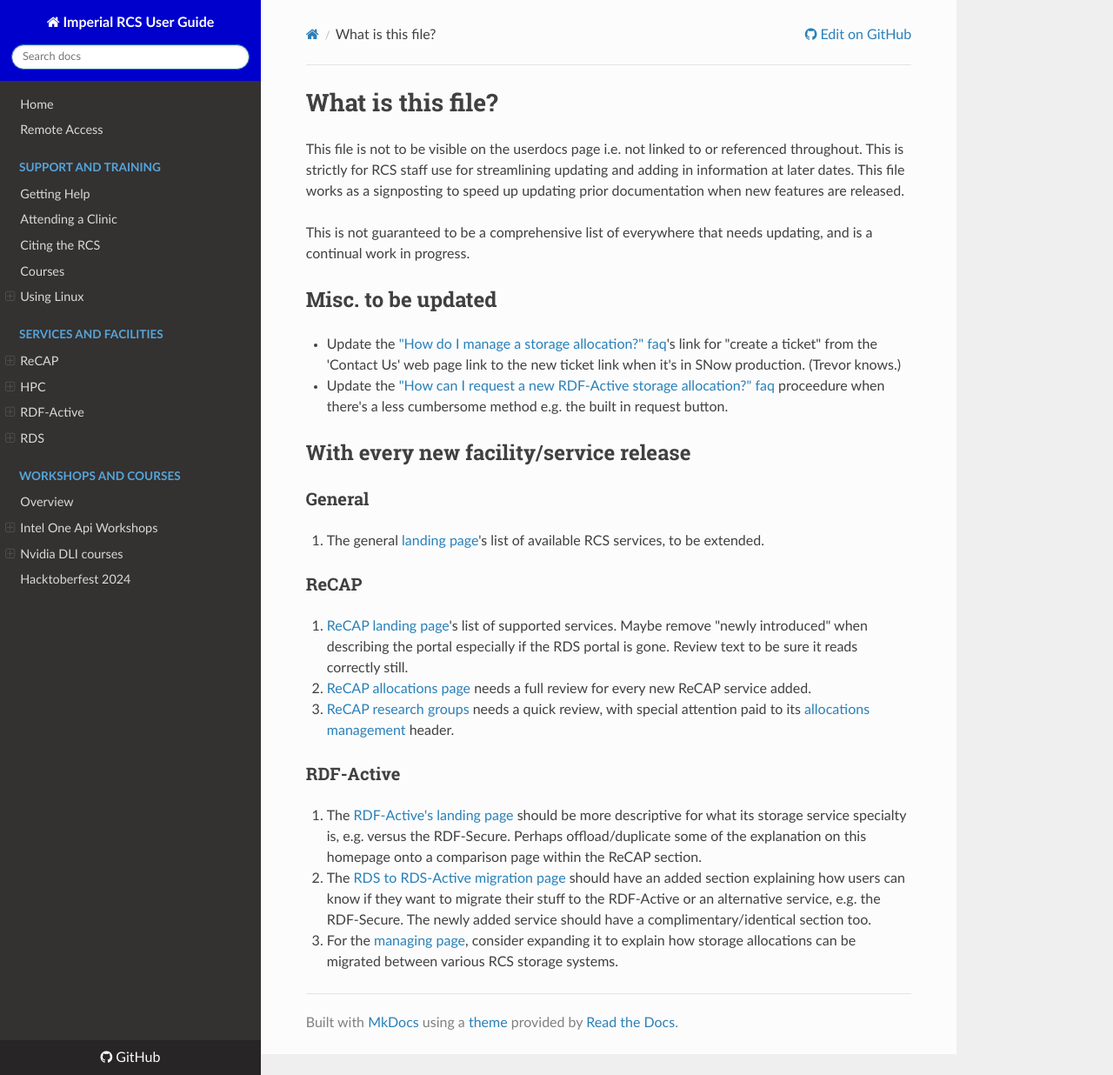
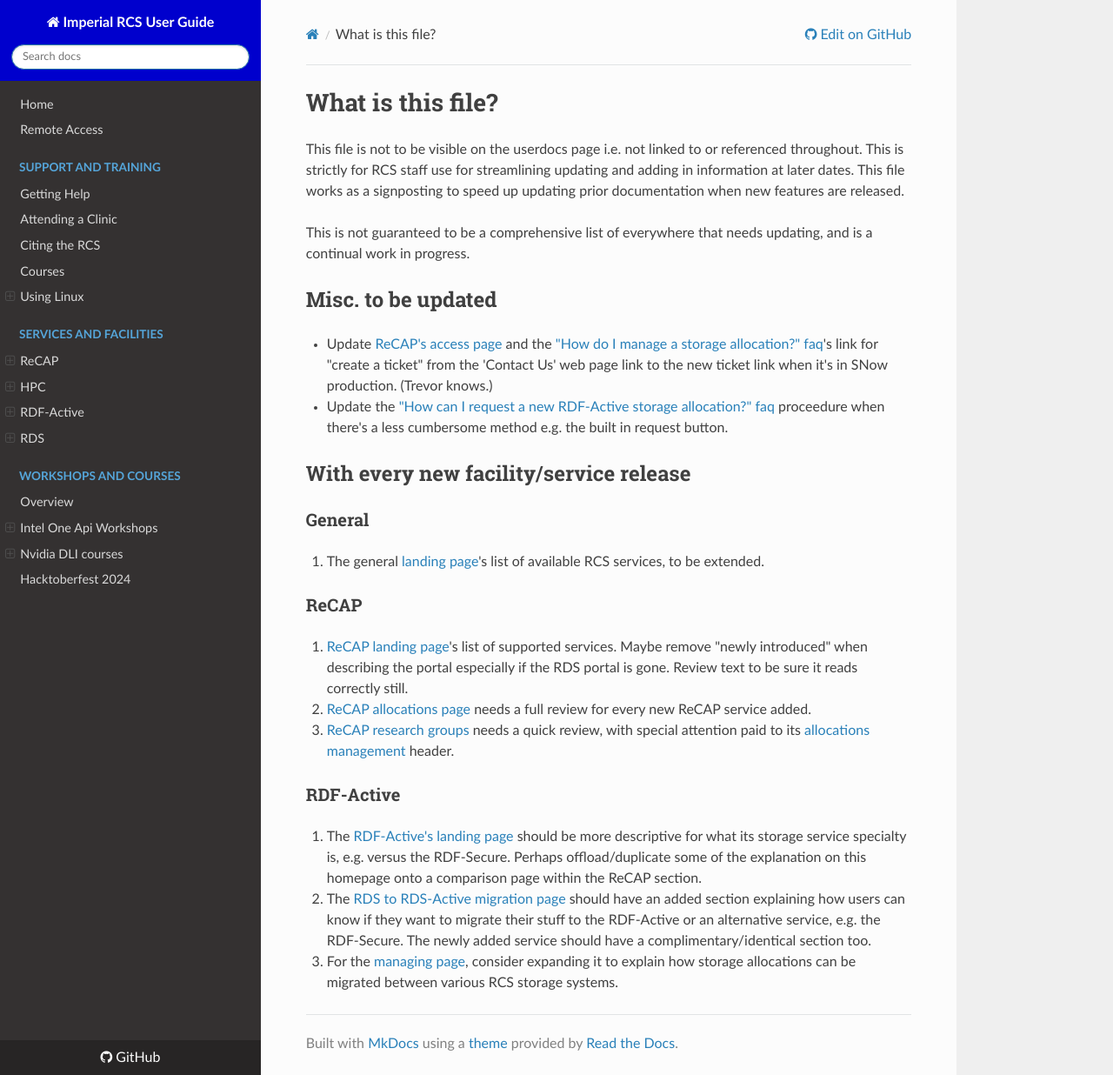
Before and after one commit to ImperialCollegeLondon/icl-rcs-user-guide, an MkDocs documentation site: the page built from docs/pages-to-update.md, in a window 1280 px wide and 1236 px high. Shown: the whole window at 87% size. Built offline with MkDocs 1.6.1, drawn with Linux system fonts in a browser that asks for light colours; nearby versions of some CDN libraries.

Commit message:
feat(future updates): added another page to be amended with the future service now tickets link

```diff
--- a/docs/pages-to-update.md
+++ b/docs/pages-to-update.md
@@ -6,7 +6,7 @@ This is not guaranteed to be a comprehensive list of everywhere that needs updat
 
 ## Misc. to be updated
 
-* Update the ["How do I manage a storage allocation?" faq](rdfactive/index.md#how-to-apply-for-access)'s link for "create a ticket" from the 'Contact Us' web page link to the new ticket link when it's in SNow production. (Trevor knows.)
+* Update [ReCAP's access page](./recap/access.md) and the ["How do I manage a storage allocation?" faq](rdfactive/index.md#how-to-apply-for-access)'s link for "create a ticket" from the 'Contact Us' web page link to the new ticket link when it's in SNow production. (Trevor knows.)
 * Update the ["How can I request a new RDF-Active storage allocation?" faq](./rdfactive/index.md#how-to-access-the-rdf-active) proceedure when there's a less cumbersome method e.g. the built in request button.
 
 ## With every new facility/service release
```
